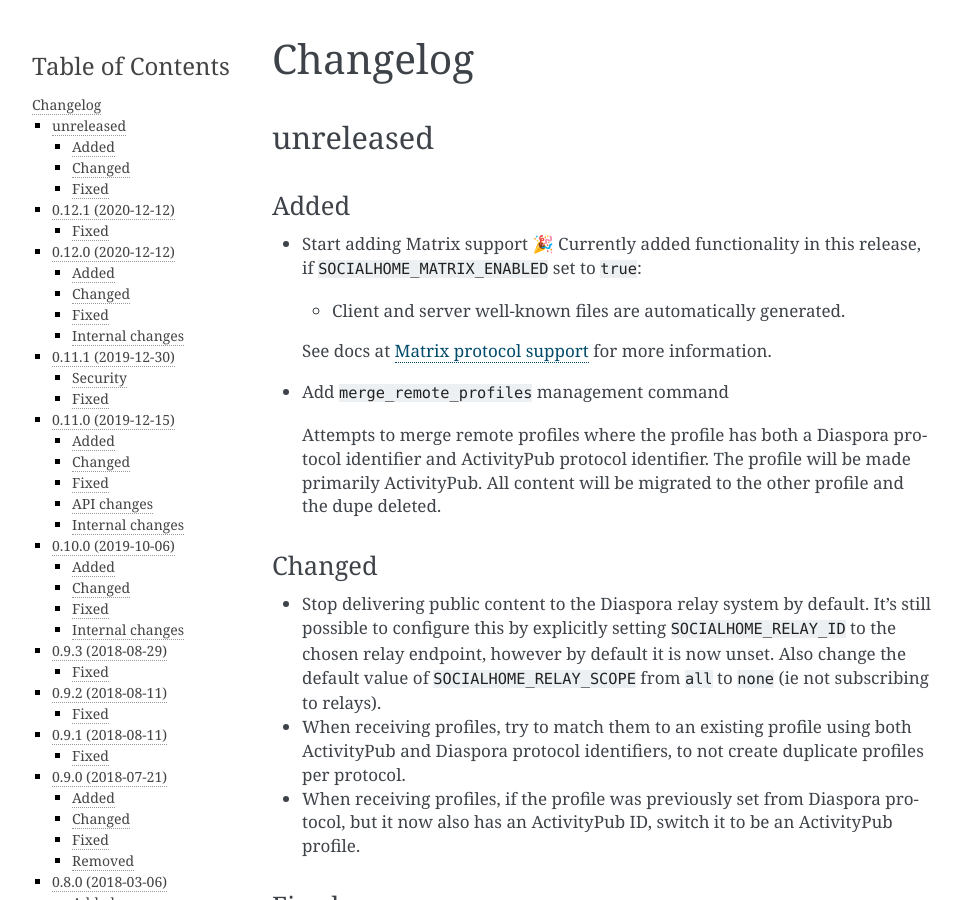
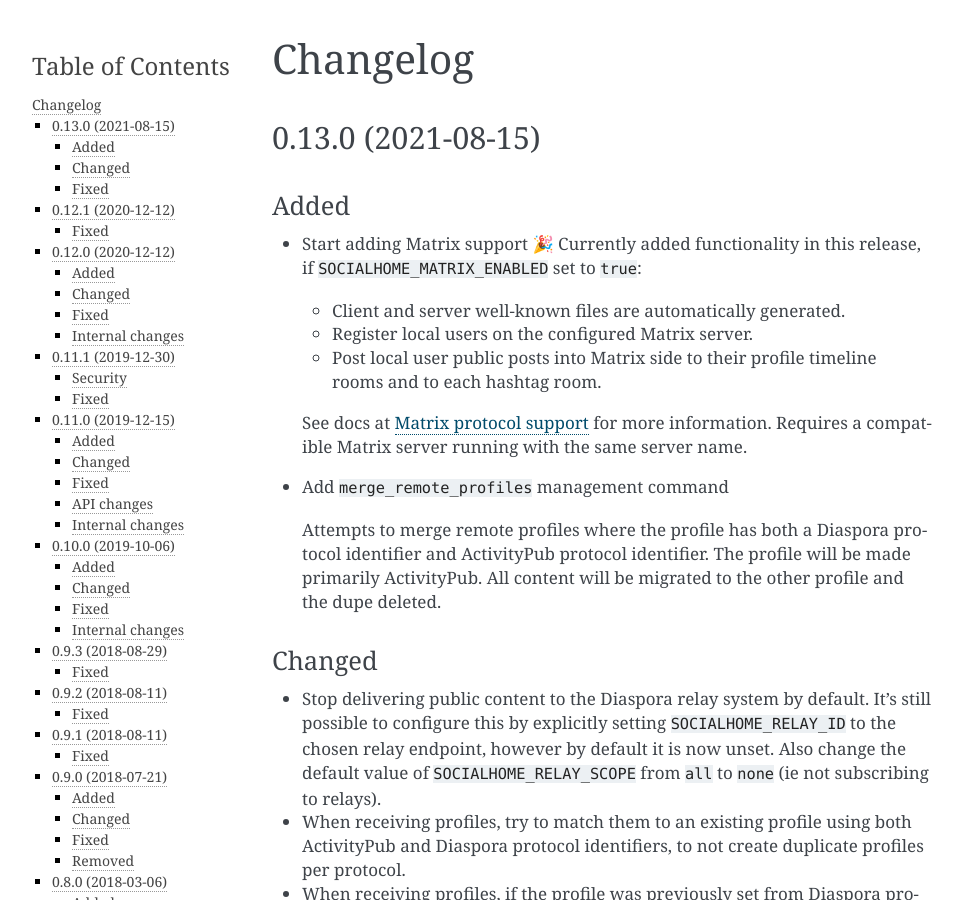
Before and after one commit to jaywink/socialhome, a Sphinx documentation site: the page built from docs/changelog.rst, in a window 1280 px wide and 900 px high. Shown: the whole window, without its empty margins (148-1111 px from the left). Built offline with Sphinx 7.4.7, drawn with Linux system fonts in a browser that asks for light colours; some of the changed text lies outside the part shown.

Commit message:
Release v0.13.0

```diff
--- a/docs/changelog.rst
+++ b/docs/changelog.rst
@@ -3,8 +3,8 @@
 Changelog
 =========
 
-unreleased
-----------
+0.13.0 (2021-08-15)
+-------------------
 
 Added
 .....
@@ -13,8 +13,12 @@ Added
   if ``SOCIALHOME_MATRIX_ENABLED`` set to ``true``:
 
   * Client and server well-known files are automatically generated.
+  * Register local users on the configured Matrix server.
+  * Post local user public posts into Matrix side to their profile timeline rooms
+    and to each hashtag room.
 
-  See docs at :ref:`matrix-protocol-support` for more information.
+  See docs at :ref:`matrix-protocol-support` for more information. Requires a compatible
+  Matrix server running with the same server name.
 
 * Add ``merge_remote_profiles`` management command
 
--- a/docs/conf.py
+++ b/docs/conf.py
@@ -1,6 +1,6 @@
 #!/usr/bin/env python3
 # -*- coding: utf-8 -*-
-__version__ = "0.13.0-dev"
+__version__ = "0.13.0"
 
 # Federation documentation build configuration file, created by
 # sphinx-quickstart on Sun Oct  2 12:42:19 2016.
@@ -55,7 +55,7 @@ master_doc = 'index'
 
 # General information about the project.
 project = 'Socialhome'
-copyright = '2016-2017, Jason Robinson'
+copyright = '2016-2021, Jason Robinson'
 author = 'Jason Robinson'
 
 # The version info for the project you're documenting, acts as replacement for
--- a/socialhome/__init__.py
+++ b/socialhome/__init__.py
@@ -1,5 +1,5 @@
 # -*- coding: utf-8 -*-
-__version__ = "0.13.0-dev"
+__version__ = "0.13.0"
 __version_info__ = tuple([int(num) if num.isdigit() else num for num in __version__.replace("-", ".", 1).split(".")])
 
 default_app_config = "socialhome.apps.SocialhomeConfig"
```
Also changed, not shown: docs/running.rst (+9 -2 lines).
